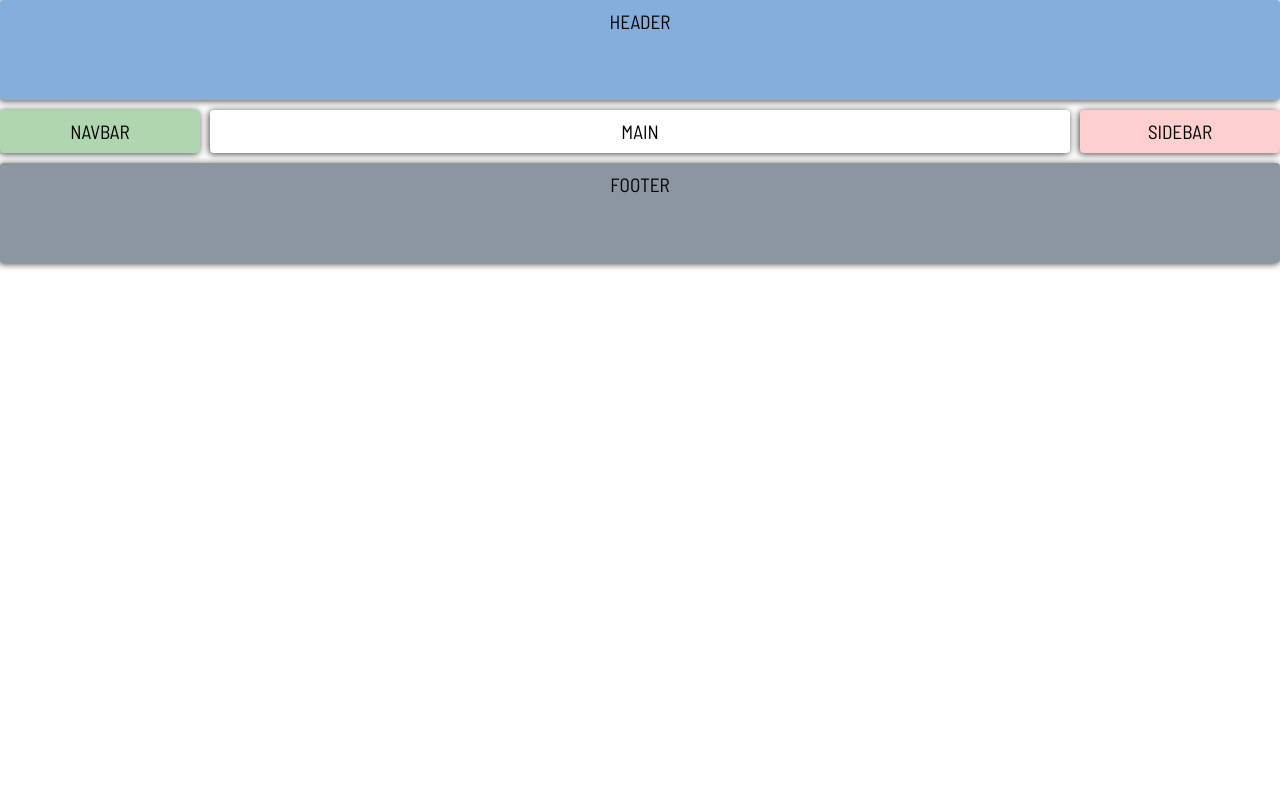
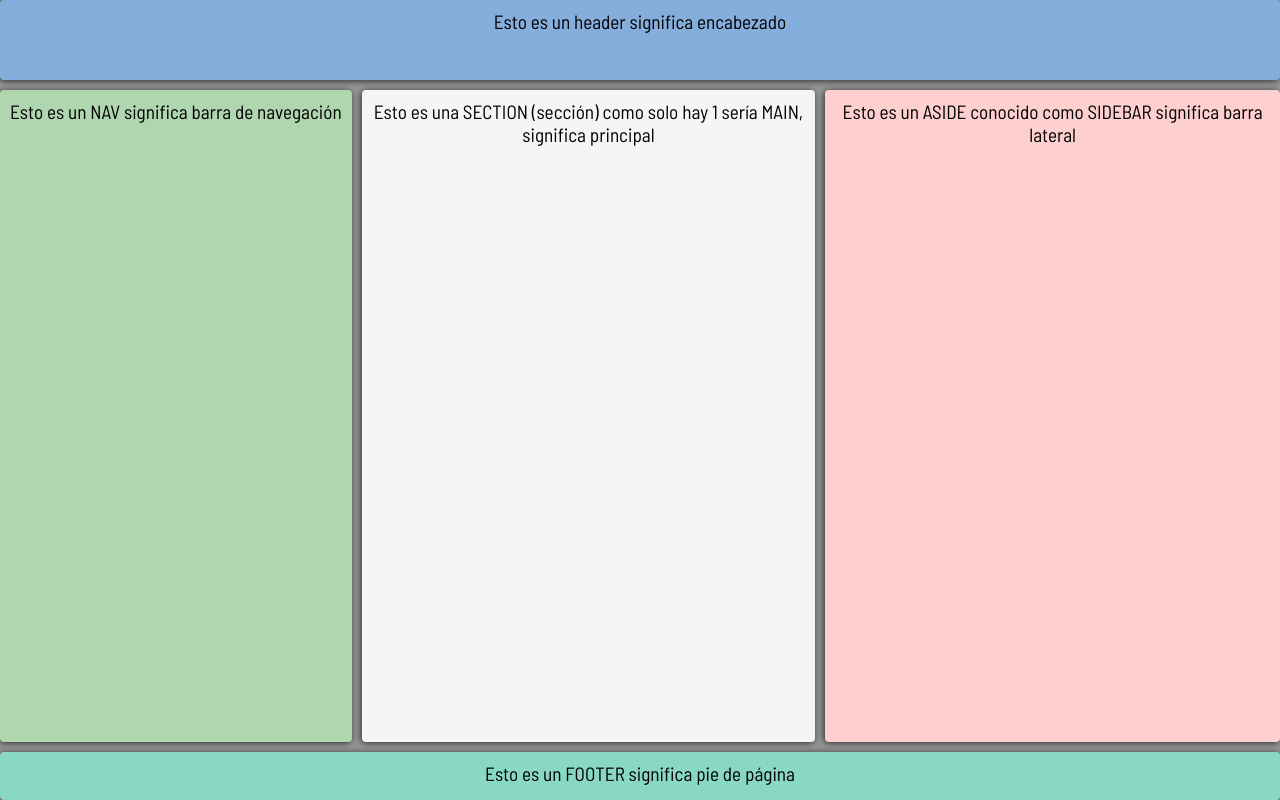
Before and after one commit to allico2311/makeover, a plain HTML site: page index.html in a window 1280 px wide. Drawn offline with Linux system fonts and the light colour scheme.

Commit message:
mi primer rama secundaria

```diff
--- a/index.html
+++ b/index.html
@@ -7,13 +7,14 @@
 	<link rel="stylesheet" type="text/css" href="style.css">
 	<link href='https://fonts.googleapis.com/css?family=Barlow Semi Condensed' rel='stylesheet'>
 </head>
-	<body>
-		<div class="grid-container">
-			<header>HEADER</header>
-			<nav>NAVBAR</nav>
-			<aside>SIDEBAR</aside>
-			<section>MAIN</section>
-			<footer >FOOTER</footer>
-		</div>
+	<body class="grid-container">
+		<!--<div >-->
+
+			<header>Esto es un header significa encabezado</header>
+			<nav>Esto es un NAV significa barra de navegación</nav>
+			<aside>Esto es un ASIDE conocido como SIDEBAR significa barra lateral</aside>
+			<section>Esto es una SECTION (sección) como solo hay 1 sería MAIN, significa principal</section>
+			<footer>Esto es un FOOTER significa pie de página</footer>
+		<!--</div>-->
 	</body>
 </html>
--- a/style.css
+++ b/style.css
@@ -13,10 +13,12 @@ body {
 	font-family:'Barlow Semi Condensed';
 	font-size: 1.2rem;
 	min-height: 100%;
+	background: #999999;
 
 }
 
 .grid-container > * {
+	min-height: 100%;
 	box-shadow:-1px 1px 7px 0px rgba(0, 0, 0, 0.75);
 	border-radius: 4px;
 	padding: 10px;
@@ -28,63 +30,53 @@ body {
 	display: grid;
 	grid-gap: 10px;
 	grid-template:
-		"header" 100px
-		"navbar" 50px
-		"main" auto
-		"sidebar" 100px
-		"footer" 100px;
+		"H" auto
+		"N" auto
+		"M" 15rem
+		"A" auto
+		"F" auto;
 }
 
 header {
-	grid-area: header;
+	grid-area: H;
 	background-color: #85aedd;
 }
 
 nav {
-	grid-area: navbar;
+	grid-area: N;
 	background-color: #afd6af;
 }
 
+section {
+	grid-area: M;
+	background-color: #f5f5f5;
+}
 aside {
-	grid-area: sidebar;
+	grid-area: A;
 	background-color: #fdcfcf;
 }
 
-main {
-	grid-area: main;
-	background-color: #f5f5f5;
+
+footer {
+	grid-area: F;
+	background-color: #89d9c2;
 }
 
-footer {
-	grid-area: footer;
-	background-color: #8c96a0;
-}
-
-@media (min-width: 600px) {
+@media (min-width: 640px) {
 	.grid-container {
-		/*grid-template-columns: 200px auto;
-		grid-template-rows: 100px 50px auto 100px;*/
-		/*grid-template-areas:
-		"header header"
-		"navbar navbar"
-		"sidebar main"
-		"footer footer";*/
-
 		grid-template:
-		"header header" 100px
-		"navbar navbar" 50px
-		"sidebar main" auto
-		"footer footer" 100px /
-		200px auto;
+		"H H" 5rem
+		"N N" 2rem
+		"M A" auto
+		"F F" 3rem;
   	}
 }
 
-@media (min-width: 900px) {
+@media (min-width: 840px) {
 	.grid-container {
 		grid-template:
-		"header header header" 100px
-		"navbar main sidebar" auto
-		"footer footer footer" 100px /
-		200px auto 200px;
+		"H H H" 5rem
+		"N M A" auto
+		"F F F" 3rem
 	}
 }
```
